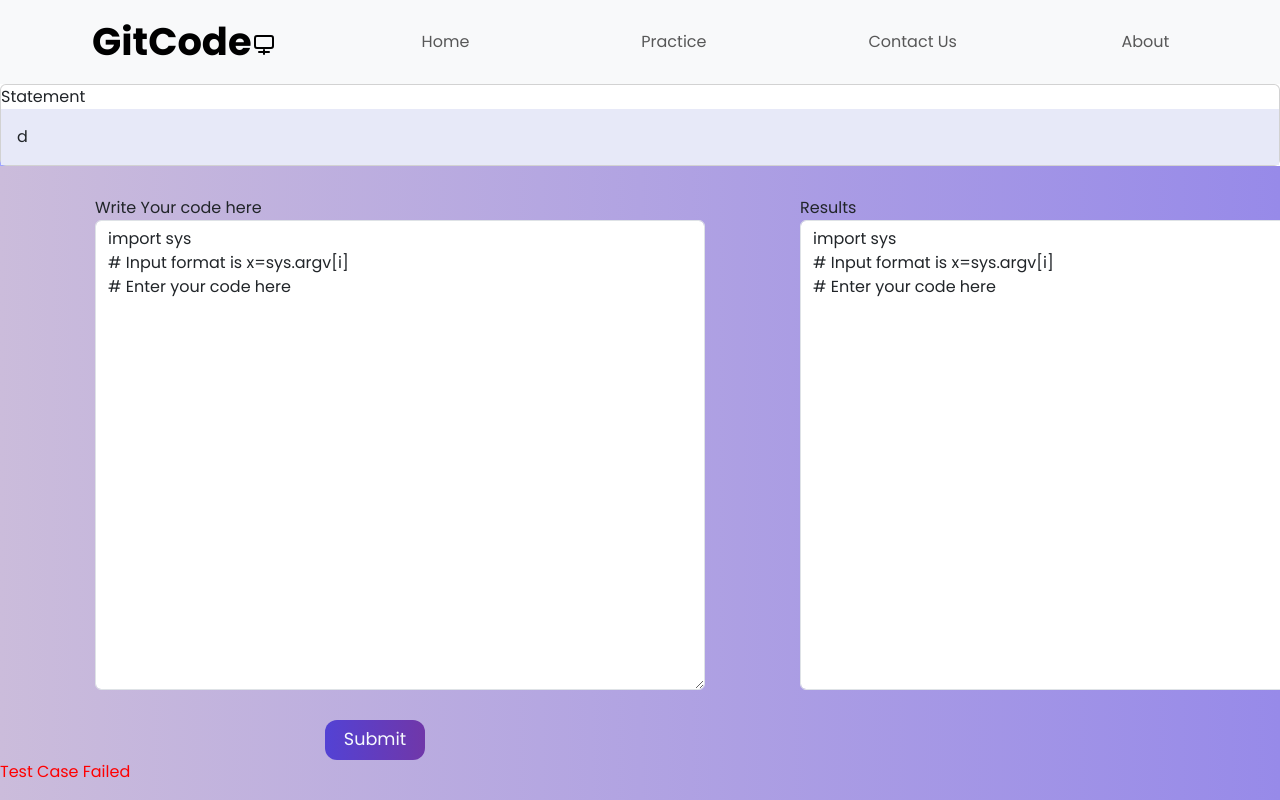
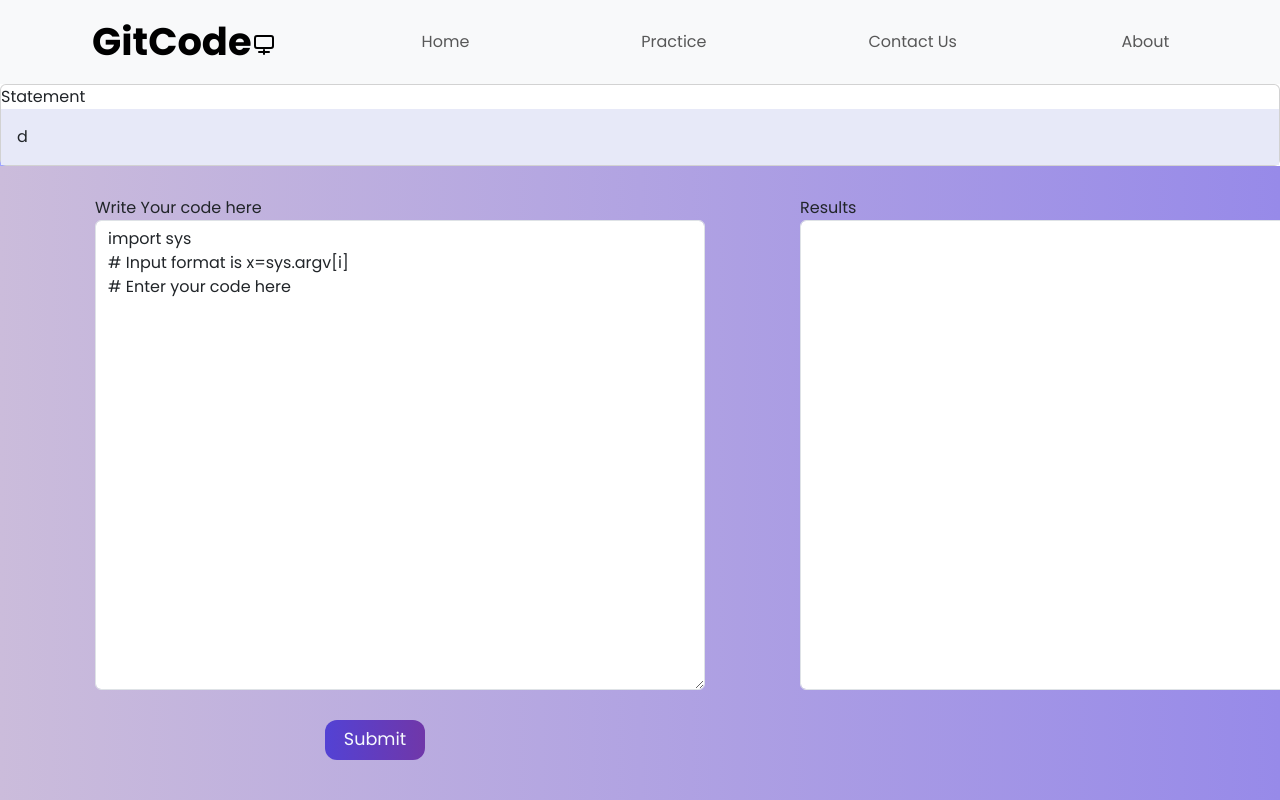
Before and after one commit to Nupur-20/GITCODE, a React (Create React App) app: page /problem_statement in a window 1280 px wide. Shown: the top 800 px of the page. Built offline with nearby package versions, Linux system fonts and the light colour scheme; no server answers.

Commit message:
Compiler finalised

```diff
--- a/src/components/compiler/Compiler.js
+++ b/src/components/compiler/Compiler.js
@@ -1,21 +1,22 @@
-import React, { useEffect, useState } from "react"
+import React,{ useEffect,useState } from "react"
 import { toast } from "react-toastify"
 import "react-toastify/dist/ReactToastify.css"
 
-const Compiler = props => {
-  const notifysuccess = msg => toast.success(msg)
-  const notifyerror = error => toast.error(error)
-  const prob_id = props.prob_id
-  const [code, setCode] = useState("import sys\n# Input format is x=sys.argv[i]\n# Enter your code here\n")
-  const [expectedOutput, setExpectedOutput] = useState([4, 6])
-  const [output, setOutput] = useState("")
-  const [passed, setPassed] = useState(0)
-  const [input, setInput] = useState([2, 1, 3, 2, 4])
+const Compiler=props => {
+  const notifysuccess=msg => toast.success(msg)
+  const notifyerror=error => toast.error(error)
+  const prob_id=props.prob_id
+  const [code,setCode]=useState("import sys\n# Input format is x=sys.argv[i]\n# Enter your code here\n")
+  const [expectedOutput,setExpectedOutput]=useState([4,6])
+  const [output,setOutput]=useState("")
+  const [passed,setPassed]=useState(0)
+  const [input,setInput]=useState([2,1,3,2,4])
+  const [result,setResult]=useState("");
   // const [input_in_firstline,setFirstline]=useState(0);
-  const func1 = async () => {
+  const func1=async () => {
     try {
       setPassed(0)
-      const response = await fetch("http://localhost:5000/api/compiling/runit", {
+      const response=await fetch("http://localhost:5000/api/compiling/runit",{
         method: "POST",
         mode: "cors",
         headers: {
@@ -28,25 +29,33 @@ const Compiler = props => {
           probid: prob_id,
         }),
       })
-      const data = await response.json()
+      const data=await response.json()
       console.log(data)
       if (!data.compiled) {
         console.log("Compilation Error")
         console.log(data.error)
       } else {
         console.log("Compilation Successful")
-        let count = 1
+        let count=1
+        let str="";
         data.output.forEach(element => {
           if (element) {
             console.log(`Test case ${count} passed`)
+            str=str+`Test case ${count} passed\n`;
           } else {
             console.log(`Wrong answer on Test case ${count}`)
+            str=str+`Wrong answer on Test case ${count}\n`;
           }
-          count += 1
+          count+=1
         })
+        setResult(str);
         if (data.passed) {
           console.log("All test cases passed")
+          notifysuccess("All Test cases Passed");
           setPassed(1)
+        }
+        else {
+          notifyerror("Wrong Submission");
         }
         if (data.rank_changed) {
           notifysuccess("Congratulations!! Your rank is updated")
@@ -78,40 +87,40 @@ const Compiler = props => {
   }
   return (
     <div className="p" style={{ height: "100vh" }}>
-      <div className="flex" style={{ display: "flex", flexDirection: "row", alignItems: "center" }}>
+      <div className="flex" style={{ display: "flex",flexDirection: "row",alignItems: "center" }}>
         <div className="form-group">
-          <label for="exampleFormControlTextarea1" style={{ marginLeft: "95px", marginTop: "30px", font: "1.2rem" }}>
+          <label for="exampleFormControlTextarea1" style={{ marginLeft: "95px",marginTop: "30px",font: "1.2rem" }}>
             Write Your code here
           </label>
           <textarea
             className="form-control"
             id="textarea"
             rows="19"
-            style={{ marginLeft: "95px", width: "610px" }}
+            style={{ marginLeft: "95px",width: "610px" }}
             onChange={e => {
               setCode(e.target.value)
             }}
             value={code}></textarea>
         </div>
         <div className="form-group">
-          <label for="exampleFormControlTextarea1" style={{ marginLeft: "95px", marginTop: "30px", font: "1.2rem" }}>
+          <label for="exampleFormControlTextarea1" style={{ marginLeft: "95px",marginTop: "30px",font: "1.2rem" }}>
             Results
           </label>
           <textarea
             className="form-control"
             id="textarea"
             rows="19"
-            style={{ marginLeft: "95px", width: "610px" }}
+            style={{ marginLeft: "95px",width: "610px" }}
             onChange={e => {
               setCode(e.target.value)
             }}
-            value={code}></textarea>
+            value={result}></textarea>
         </div>
       </div>
-      <button className="button2" onClick={func1} style={{ marginLeft: "325px", marginTop: "30px", borderRadius: "12px", border: "none", cursor: "pointer", outline: "none", height: "auto", width: "100px", height: "40px", fontSize: "1.1rem" }}>
+      <button className="button2" onClick={func1} style={{ marginLeft: "325px",marginTop: "30px",borderRadius: "12px",border: "none",cursor: "pointer",outline: "none",height: "auto",width: "100px",height: "40px",fontSize: "1.1rem" }}>
         Submit
       </button>
-      <p style={passed ? { color: "green" } : { color: "red" }}>{passed ? "Test Case Passed" : "Test Case Failed"}</p>
+      {/* <p style={passed? { color: "green" }:{ color: "red" }}>{passed? "Test Case Passed":"Test Case Failed"}</p> */}
     </div>
   )
 }
```
Also changed, not shown: src/App.js (+17 -17 lines), 1 other file (tests, documents, lock files or other folders).
